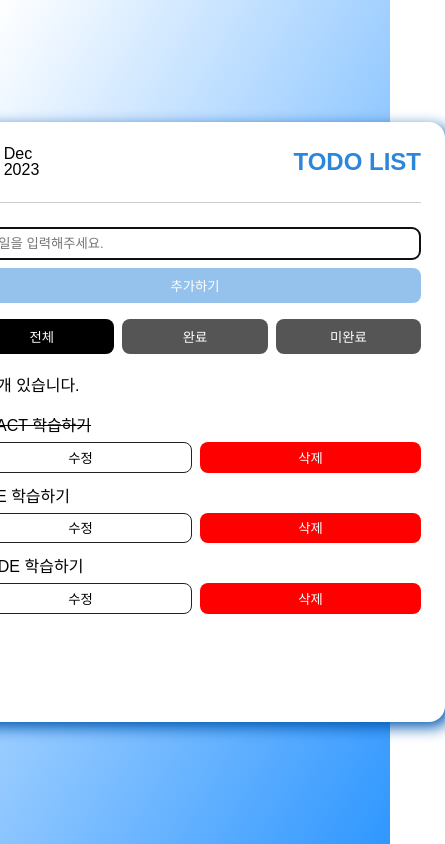
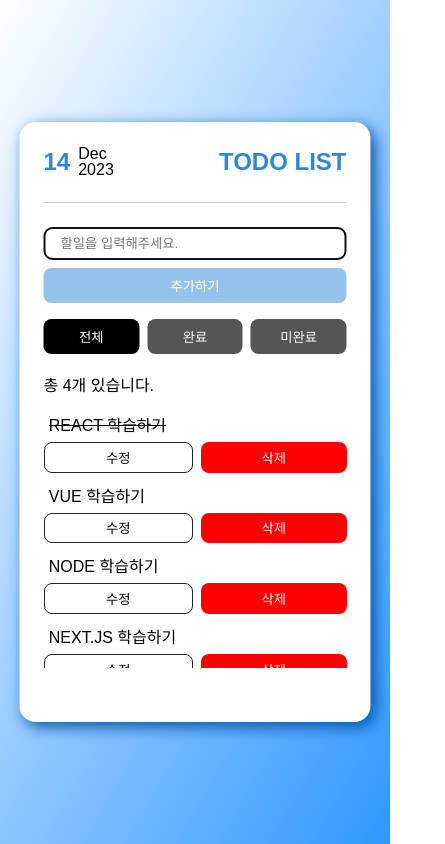
Before and after one commit to Yun7420/todo_list-2023, a React (Create React App) app: page / in a window 390 px wide. Shown: the whole page, 445 px wide, since content can reach past the window. Built offline with nearby package versions, Linux system fonts and the light colour scheme.

Commit message:
06.반응형 작업하기

```diff
--- a/src/components/section/Main.jsx
+++ b/src/components/section/Main.jsx
@@ -14,6 +14,7 @@ const seedData = () => {
     { id: "list1", name: "REACT 학습하기", completed: true },
     { id: "list2", name: "VUE 학습하기", completed: false },
     { id: "list3", name: "NODE 학습하기", completed: false },
+    { id: "list3", name: "NEXT.JS 학습하기", completed: false },
   ];
 
   setData(seed);
--- a/src/styles/Style.js
+++ b/src/styles/Style.js
@@ -24,6 +24,10 @@ export const Wraaper = styled.div`
   background-color: #fff;
   border-radius: 1rem;
   box-shadow: 5px 5px 15px #0057ae;
+
+  @media only screen and (max-width: 600px) {
+    width: 90%;
+  }
 `;
 
 // Main 스타일
@@ -47,6 +51,10 @@ export const TitleBox = styled.div`
     font-size: 1.5rem;
     font-weight: bold;
     color: #2c86da;
+  }
+
+  @media only screen and (max-width: 300px) {
+    flex-direction: column;
   }
 `;
 
```
